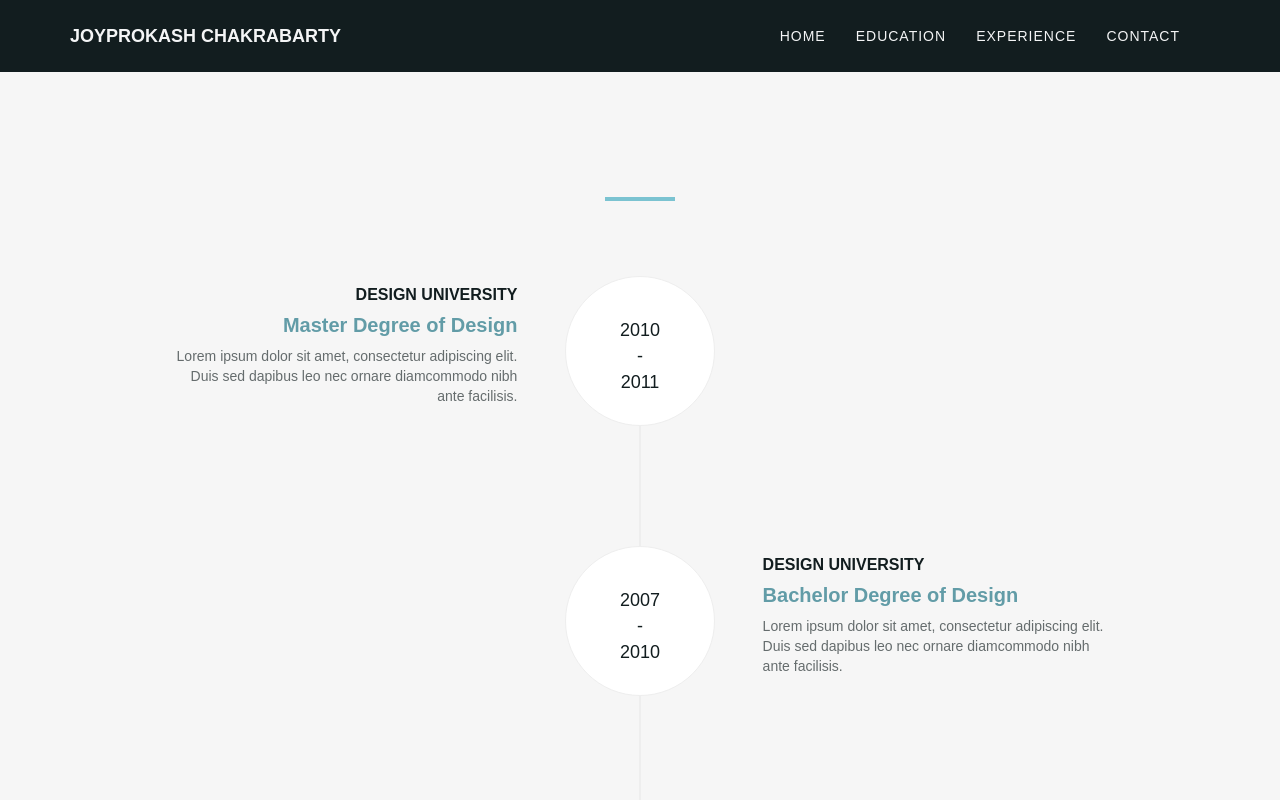
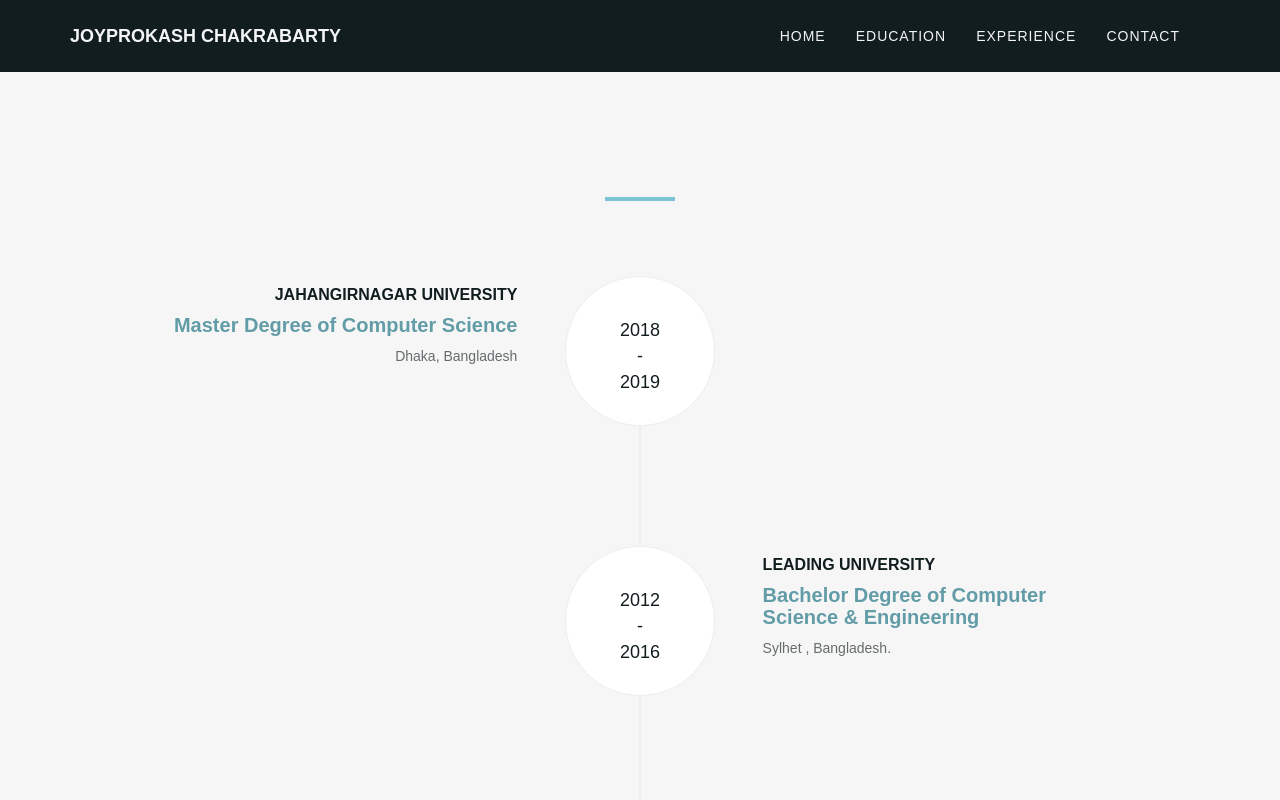
Before and after one commit to joyprokash/me, a Next.js app: page /education in a window 1280 px wide. Shown: the top 800 px of the page. Built offline with nearby package versions, Linux system fonts and the light colour scheme.

Commit message:
Education Added

```diff
--- a/pages/education.js
+++ b/pages/education.js
@@ -9,28 +9,28 @@
               <div className="col-lg-12">
                   <ul className="timeline">
                     <li>
-                      <div className="timeline-image"><h4>2010 <br />- <br />2011 </h4></div>
+                      <div className="timeline-image"><h4>2018 <br />- <br />2019 </h4></div>
                       <div className="timeline-panel">
                         <div className="timeline-heading">
-                          <h4>Design University</h4>
-                          <h4 className="subheading">Master Degree of Design</h4>
+                          <h4>Jahangirnagar University</h4>
+                          <h4 className="subheading">Master Degree of Computer Science</h4>
                         </div>
                         <div className="timeline-body">
-                          <p>Lorem ipsum dolor sit amet, consectetur adipiscing elit. Duis sed dapibus leo nec ornare diamcommodo nibh ante facilisis.</p>
+                          <p>Dhaka, Bangladesh</p>
                         </div>
                       </div>
                    </li>
                     <li className="timeline-inverted">
                       <div className="timeline-image">
-                        <h4>2007 <br />- <br />2010 </h4>
+                        <h4>2012 <br />- <br />2016 </h4>
                       </div>
                       <div className="timeline-panel">
                         <div className="timeline-heading">
-                          <h4>Design University</h4>
-                          <h4 className="subheading">Bachelor Degree of Design</h4>
+                          <h4>Leading University</h4>
+                          <h4 className="subheading">Bachelor Degree of Computer Science & Engineering</h4>
                         </div>
                         <div className="timeline-body">
-                          <p>Lorem ipsum dolor sit amet, consectetur adipiscing elit. Duis sed dapibus leo nec ornare diamcommodo nibh ante facilisis.</p>
+                          <p>Sylhet , Bangladesh.</p>
                         </div>
                       </div>
                     </li>
```
